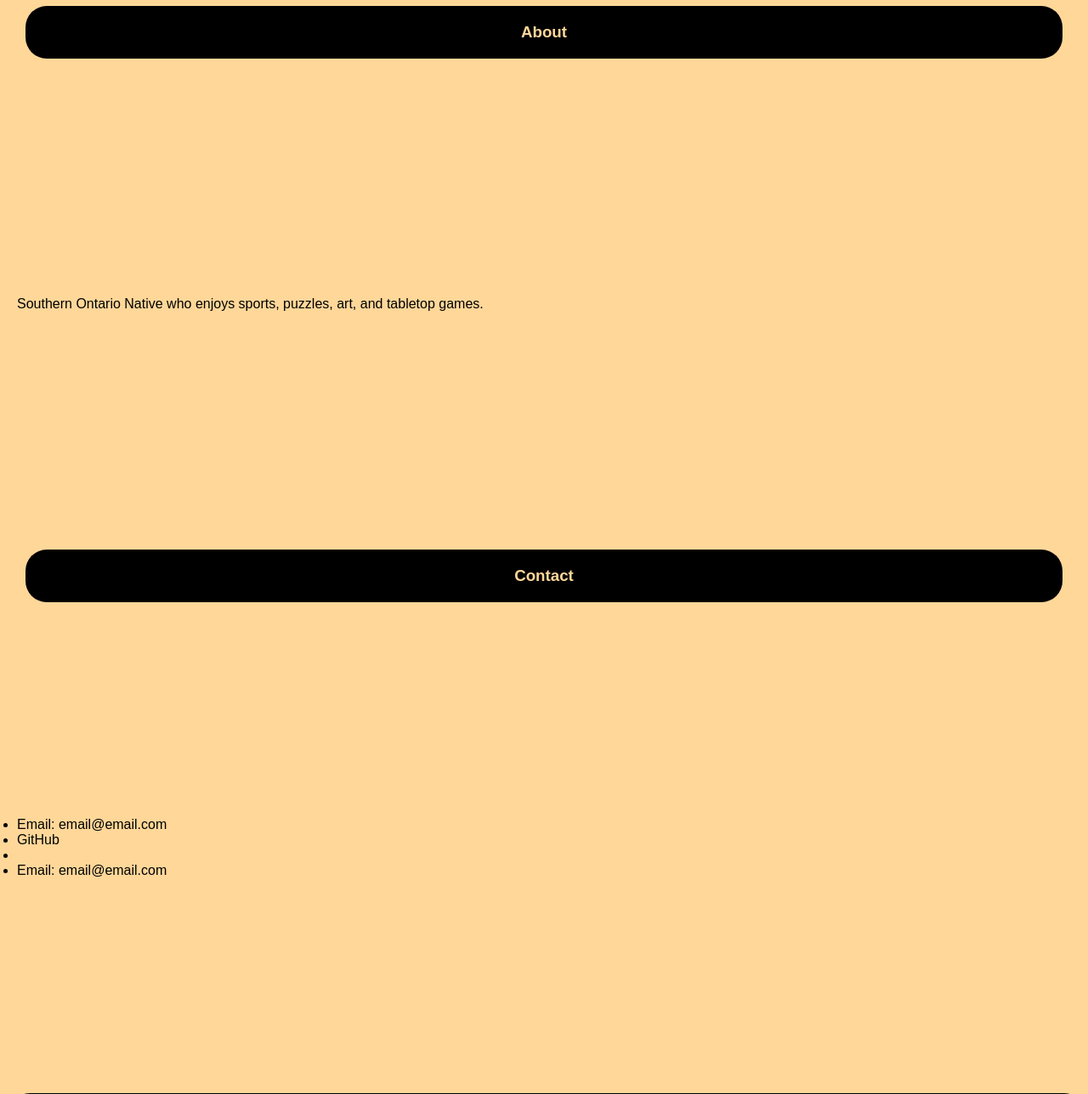
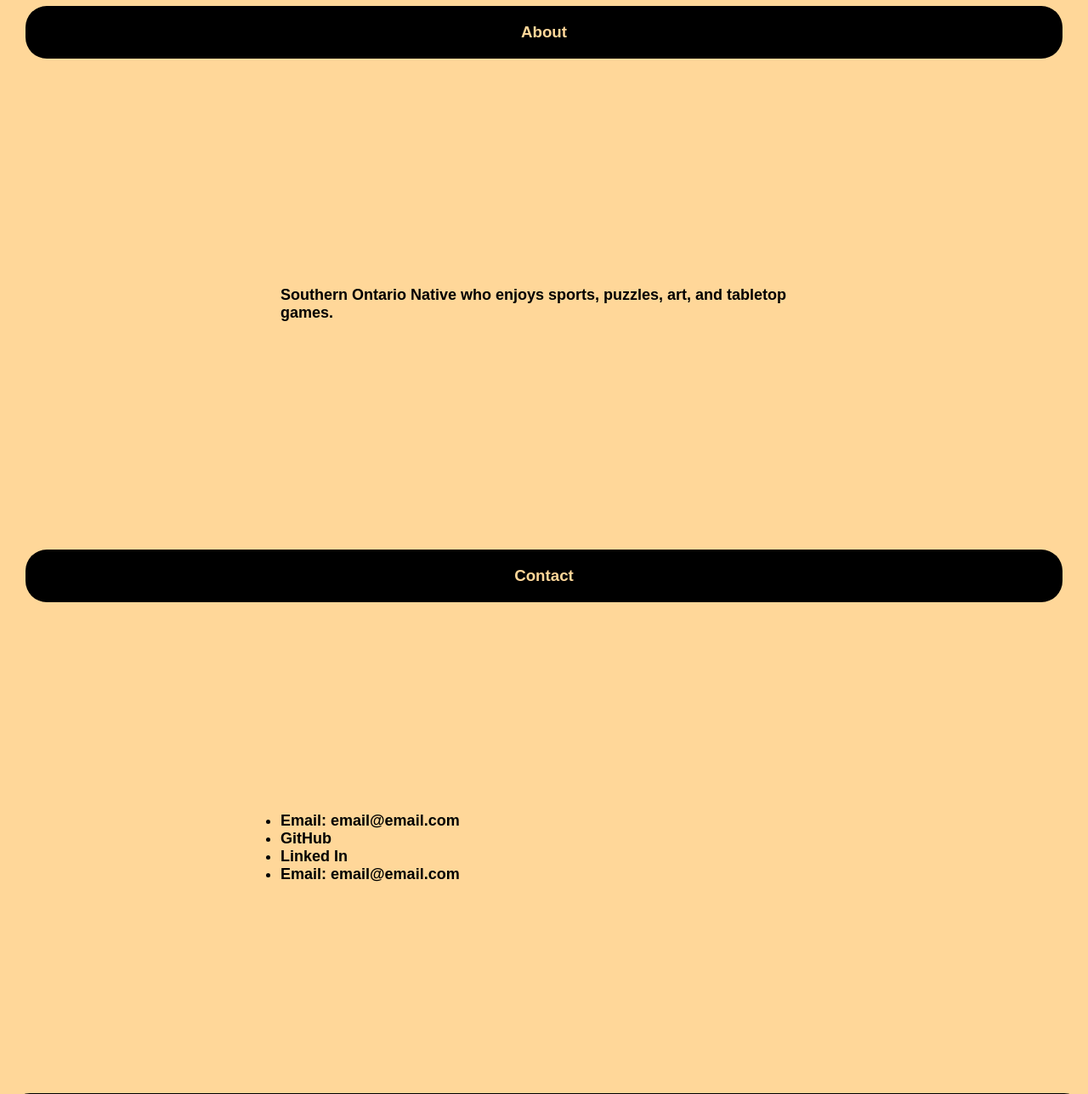
Before and after one commit to enceps/portfolio, a plain HTML site: page index.html in a window 1280 px wide. Shown: the part 1512-2800 px from the top of the page at 85% size. Drawn offline with Linux system fonts and the light colour scheme.

Commit message:
bolding tect, aligning paragraphs, font styles

```diff
--- a/assets/style.css
+++ b/assets/style.css
@@ -23,6 +23,19 @@ header {
     position: sticky;
     top: 0;
     z-index: 1;
+}
+
+p {
+    padding: 0 25% 0 25%;
+    font-size: large;
+    font-weight: bold;
+}
+
+ul {
+    padding: 0 25% 0 25%;
+    font-size: large;
+    font-weight: bold;
+
 }
 
 h1 {
--- a/index.html
+++ b/index.html
@@ -61,12 +61,14 @@
 <section id="Contact">
     <div class="Content">
     <h3>Contact</h3>
+    <p>
     <ul>
         <li>Email: email@email.com</li>
         <li>GitHub</li>
-        <li></li>
+        <li>Linked In</li>
         <li>Email: email@email.com</li>
     </ul>
+    </p>
     </div>
 </section>
 
```
